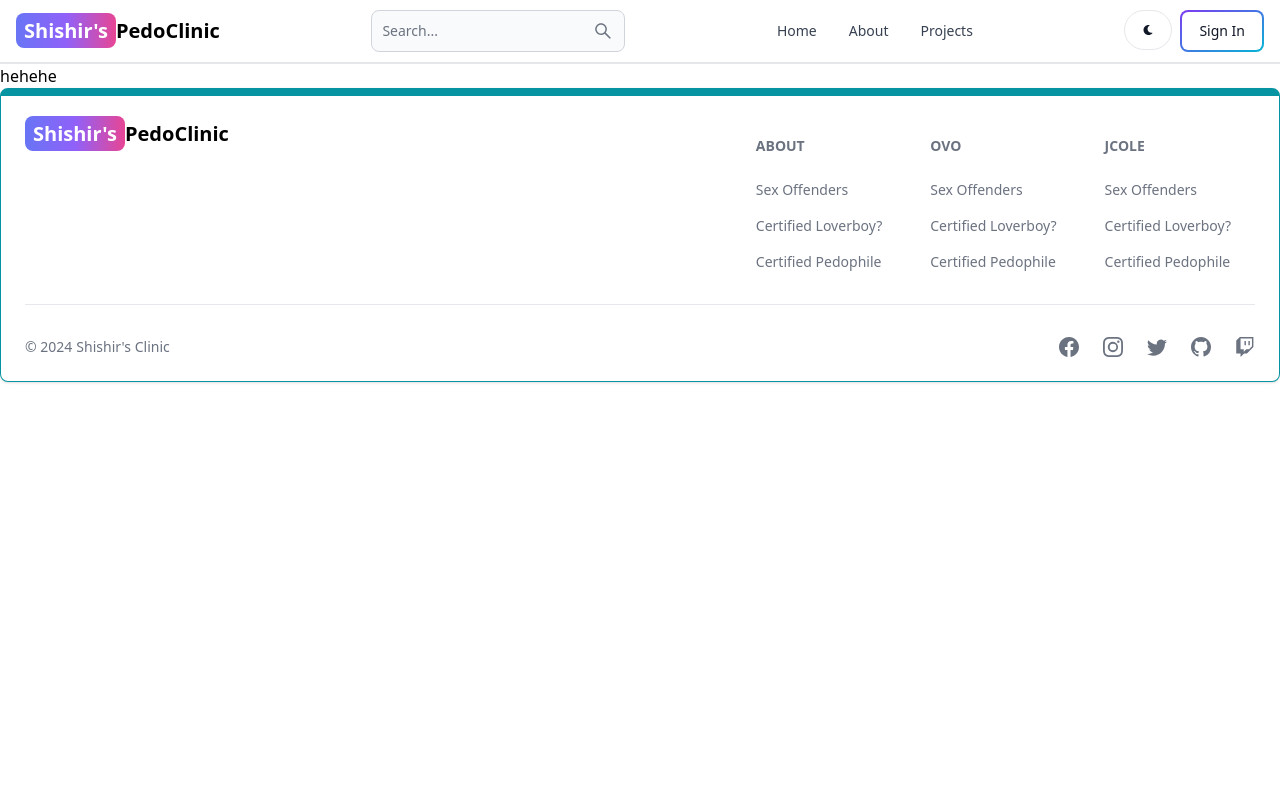
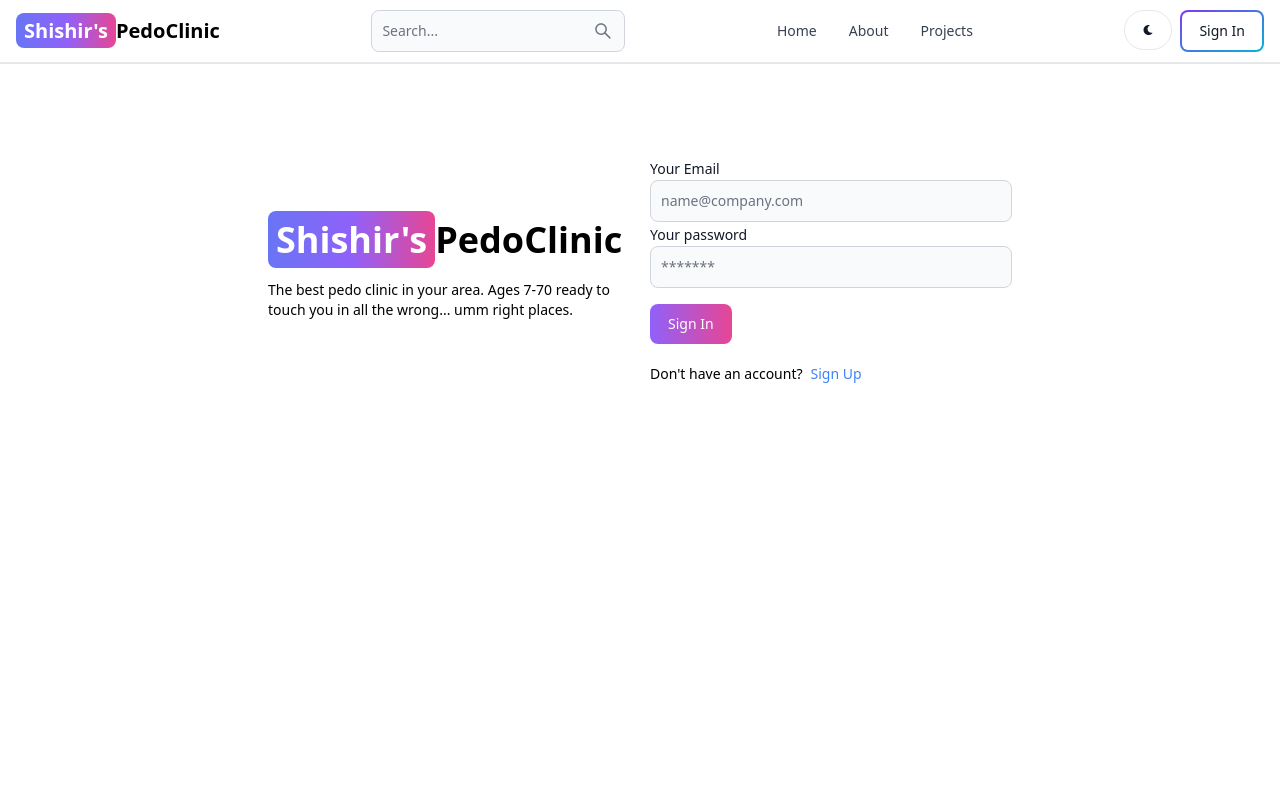
Before and after one commit to Sheldon-Cooper-314/mern-blog, a React (Vite) app in the folder client/: page /sign-in in a window 1280 px wide. Shown: the top 800 px of the page. Built offline with nearby package versions, Linux system fonts and the light colour scheme.

Commit message:
completed sign in page fucntionality

```diff
--- a/client/src/pages/SignIn.jsx
+++ b/client/src/pages/SignIn.jsx
@@ -1,9 +1,103 @@
-import React from 'react'
+import { Alert, Button, Label, Spinner, TextInput } from 'flowbite-react';
+import { useState } from 'react';
+import { Link, useNavigate } from 'react-router-dom';
 
 export default function SignIn() {
+  const [formData, setFormData] = useState({});
+  const [errorMessage, setErrorMessage] = useState(null);
+  const [loading, setLoading] = useState(false);
+  const navigate = useNavigate();
+  const handleChange = (e) => {
+    setFormData({ ...formData, [e.target.id]: e.target.value.trim() });
+  };
+  const handleSubmit = async (e) => {
+    e.preventDefault();
+    if (!formData.email || !formData.password) {
+      return setErrorMessage('Please fill out all fields.');
+    }
+    try {
+      setLoading(true);
+      setErrorMessage(null);
+      const res = await fetch('/api/auth/signin', {
+        method: 'POST',
+        headers: { 'Content-Type': 'application/json' },
+        body: JSON.stringify(formData),
+      });
+      const data = await res.json();
+      if (data.success === false) {
+        return setErrorMessage(data.message);
+      }
+      setLoading(false);
+      if(res.ok) {
+        navigate('/');
+      }
+    } catch (error) {
+      setErrorMessage(error.message);
+      setLoading(false);
+    }
+  };
+
   return (
-    <div>
-      <h1>hehehe</h1>
+    <div className='min-h-screen mt-20'>
+      <div className='flex p-3 max-w-3xl mx-auto flex-col md:flex-row md:items-center gap-5'>
+
+        <div className='flex-1'>
+          <Link to='/' className='font-bold dark:text-white text-4xl'>
+            <span className='px-2 py-1 bg-gradient-to-r from-indigo-500 via-purple-500 to-pink-500 rounded-lg text-white'>
+              Shishir's
+            </span>
+            PedoClinic
+          </Link>
+          <p className='text-sm mt-5'>
+            The best pedo clinic in your area. Ages 7-70 ready to touch you in all the wrong... umm right places.
+          </p>
+        </div>
+
+        <div className='flex-1'>
+          <form className='flex-col gap-4' onSubmit={handleSubmit}>
+
+            <div>
+              <Label value='Your Email' />
+              <TextInput type='email'placeholder='name@company.com' id='email' onChange={handleChange}/>
+            </div>
+
+            <div>
+              <Label value='Your password' />
+              <TextInput type='password'placeholder='*******' id='password' onChange={handleChange}/>
+            </div>
+            <Button
+              gradientDuoTone='purpleToPink'
+              type='submit'
+              disabled={loading}
+              className='mt-4'
+            >
+              {loading ? (
+                <>
+                  <Spinner size='sm' />
+                  <span className='pl-3'>Loading...</span>
+                </>
+              ) : (
+                'Sign In'
+              )}
+            </Button>
+
+          </form>
+          <div className='flex gap-2 text-sm mt-5'>
+            <span>Don't have an account?</span>
+            <Link to='/sign-up' className='text-blue-500'>
+            Sign Up
+            </Link>
+          </div>
+          {
+            errorMessage && (
+              <Alert className='mt-5' color='failure'>
+                {errorMessage}
+              </Alert>
+            )
+          }
+        </div>
+
+      </div>
     </div>
   )
 }
```
